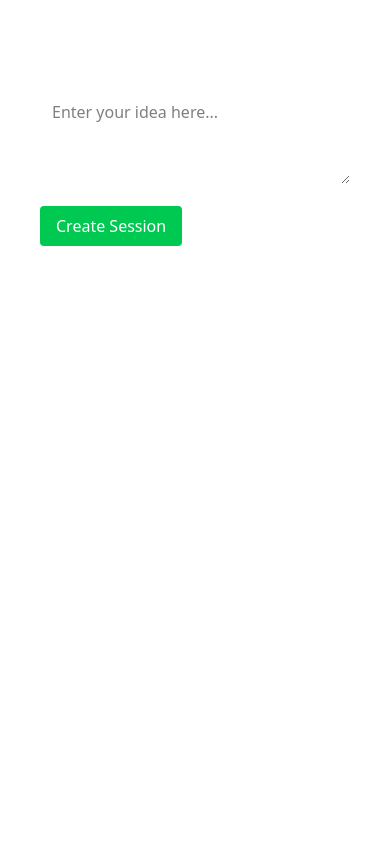
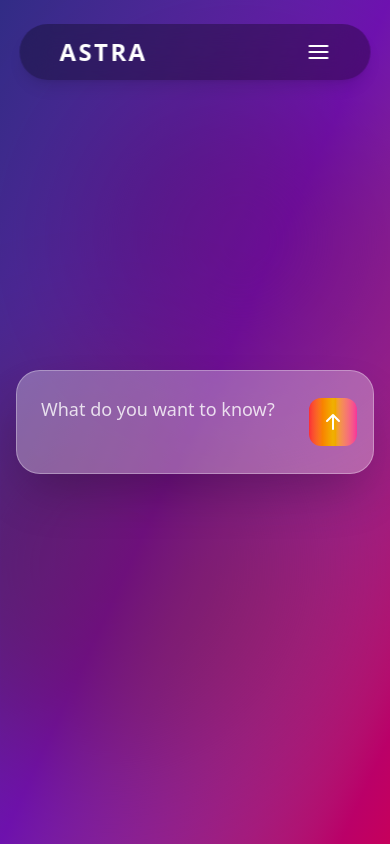
Before and after one commit to pranavkhaspa/ASTRA-4755T, a React (Vite) app: page /session in a window 390 px wide. Built offline with nearby package versions, Linux system fonts and the light colour scheme.

Commit message:
classifier

```diff
--- a/src/components/Session.jsx
+++ b/src/components/Session.jsx
@@ -3,10 +3,13 @@ import axios from "axios";
 import { useLocation, useNavigate } from "react-router-dom";
 
 const Session = () => {
+  const [menuOpen, setMenuOpen] = useState(false);
   const [idea, setIdea] = useState("");
+
   const location = useLocation();
   const navigate = useNavigate();
 
+  // Get userId from navigation state or fallback localStorage
   const userId = location.state?.userId || localStorage.getItem("userId");
 
   const handleCreateSession = async () => {
@@ -24,35 +27,178 @@ const Session = () => {
 
       const sessionId = res.data.sessionId;
 
-      // Save to localStorage (optional persistence)
+      // Save to localStorage for persistence
       localStorage.setItem("sessionId", sessionId);
       localStorage.setItem("userIdea", idea);
 
       alert(`Session created with ID: ${sessionId}`);
       setIdea("");
 
-      // Pass sessionId and idea to Clairifier
+      // Navigate to Clairifier with sessionId and userIdea
       navigate("/clairifier", { state: { sessionId, userIdea: idea } });
     } catch (err) {
       alert(err.response?.data?.error || "Failed to create session");
     }
   };
 
+  const ArrowIcon = () => (
+    <svg
+      width="24"
+      height="24"
+      viewBox="0 0 24 24"
+      fill="none"
+      xmlns="http://www.w3.org/2000/svg"
+      className="text-white w-6 h-6"
+    >
+      <path
+        d="M12 5L12 19M12 5L6 11M12 5L18 11"
+        stroke="currentColor"
+        strokeWidth="2"
+        strokeLinecap="round"
+        strokeLinejoin="round"
+      />
+    </svg>
+  );
+
+  const MenuIcon = () => (
+    <svg
+      width="24"
+      height="24"
+      viewBox="0 0 24 24"
+      fill="none"
+      stroke="currentColor"
+      strokeWidth="2"
+      strokeLinecap="round"
+      strokeLinejoin="round"
+      xmlns="http://www.w3.org/2000/svg"
+    >
+      <line x1="3" y1="12" x2="21" y2="12"></line>
+      <line x1="3" y1="6" x2="21" y2="6"></line>
+      <line x1="3" y1="18" x2="21" y2="18"></line>
+    </svg>
+  );
+
   return (
-    <div className="p-10 text-white">
-      <h1 className="text-2xl font-bold mb-4">Start a Session</h1>
+    <div className="relative w-screen h-screen flex flex-col items-center justify-center bg-gradient-to-br from-indigo-900 via-purple-800 to-pink-700 overflow-hidden">
+      {/* Floating Blobs */}
+      <div className="absolute w-80 h-80 bg-pink-500/40 rounded-full filter blur-3xl mix-blend-multiply top-20 left-20 animate-blob1"></div>
+      <div className="absolute w-96 h-96 bg-yellow-400/30 rounded-full filter blur-3xl mix-blend-multiply bottom-20 right-20 animate-blob2"></div>
+
+      {/* Background Text */}
+      <div className="absolute inset-0 flex items-center justify-center pointer-events-none z-0">
+        <h1 className="text-[28vw] md:text-[20rem] font-black text-white/5 tracking-tighter leading-none select-none animate-bg-text">
+          ASTRA
+        </h1>
+      </div>
+
+      {/* Navbar */}
+      <nav className="absolute top-6 left-1/2 transform -translate-x-1/2 flex justify-between items-center bg-black/30 backdrop-blur-lg text-white px-10 py-3 rounded-full shadow-lg z-10 w-[90%] max-w-6xl space-x-6">
+        <div className="font-bold text-2xl tracking-widest">ASTRA</div>
+
+        <ul className="hidden md:flex space-x-8 items-center relative text-sm font-medium tracking-wider">
+          <li>
+            <a href="#" className="px-4 py-2 rounded-full hover:bg-white/20 transition-colors">
+              DASHBOARD
+            </a>
+          </li>
+          <li className="relative group">
+            <button className="px-4 py-2 rounded-full hover:bg-white/20 transition-colors">
+              WORKSPACE
+            </button>
+            <ul className="absolute top-full left-0 mt-2 w-48 bg-black/80 backdrop-blur-md rounded-xl shadow-lg opacity-0 group-hover:opacity-100 transform scale-95 group-hover:scale-100 transition-all duration-300 z-20">
+              <li>
+                <a href="#" className="block px-4 py-2 text-white hover:bg-white/20 transition-colors rounded-t-xl">
+                  Project Alpha
+                </a>
+              </li>
+              <li>
+                <a href="#" className="block px-4 py-2 text-white hover:bg-white/20 transition-colors">
+                  Project Beta
+                </a>
+              </li>
+              <li>
+                <a href="#" className="block px-4 py-2 text-white hover:bg-white/20 transition-colors rounded-b-xl">
+                  Project Gamma
+                </a>
+              </li>
+            </ul>
+          </li>
+        </ul>
+
+        <button className="hidden md:block px-6 py-2 rounded-full bg-gradient-to-r from-red-500 via-yellow-500 to-pink-500 text-white font-semibold shadow-lg transition-all duration-500 hover:from-purple-500 hover:via-pink-500 hover:to-yellow-400 hover:scale-105 transform">
+          Get Started
+        </button>
+
+        <button onClick={() => setMenuOpen(!menuOpen)} className="text-white text-3xl md:hidden focus:outline-none z-30">
+          <MenuIcon />
+        </button>
+      </nav>
+
+      {/* Mobile Menu */}
+      {menuOpen && (
+        <div className="md:hidden absolute top-16 left-1/2 transform -translate-x-1/2 flex flex-col bg-black/40 backdrop-blur-lg rounded-xl py-4 px-6 space-y-3 z-20">
+          <ul className="flex flex-col text-center space-y-3 text-xl">
+            <li>
+              <a href="#" onClick={() => setMenuOpen(false)} className="hover:text-yellow-300 transition-colors">
+                DASHBOARD
+              </a>
+            </li>
+            <li>
+              <a href="#" onClick={() => setMenuOpen(false)} className="hover:text-yellow-300 transition-colors">
+                WORKSPACE
+              </a>
+            </li>
+          </ul>
+        </div>
+      )}
+
+      {/* Main Content */}
+      <main className="relative z-10 flex flex-col items-center w-full max-w-2xl px-4 animate-content-fade-in">
+        <div className="relative w-full">
+          <div className="relative bg-white/30 border border-white/30 rounded-3xl shadow-2xl backdrop-blur-2xl">
             <textarea
-        placeholder="Enter your idea here..."
+              placeholder="What do you want to know?"
               value={idea}
               onChange={(e) => setIdea(e.target.value)}
-        className="w-full h-24 p-3 rounded text-black"
+              onKeyPress={(e) => e.key === "Enter" && handleCreateSession()}
+              className="w-full h-24 p-6 bg-transparent text-lg text-white placeholder-white/80 focus:outline-none rounded-2xl resize-none"
             />
             <button
               onClick={handleCreateSession}
-        className="mt-4 bg-green-500 px-4 py-2 rounded"
+              className="absolute top-1/2 right-4 transform -translate-y-1/2 w-12 h-12 bg-gradient-to-r from-red-500 via-yellow-500 to-pink-500 rounded-xl flex items-center justify-center transition-all duration-300 hover:from-purple-500 hover:via-pink-500 hover:to-yellow-400 hover:scale-105"
+              aria-label="Create Session"
             >
-        Create Session
+              <ArrowIcon />
             </button>
+          </div>
+        </div>
+      </main>
+
+      <style>{`
+        @keyframes contentFadeIn {
+          from { opacity: 0; transform: translateY(50px); }
+          to { opacity: 1; transform: translateY(0); }
+        }
+        .animate-content-fade-in { animation: contentFadeIn 1s ease-out 0.5s forwards; }
+
+        @keyframes blob1Animation {
+          0%, 100% { transform: translate(0, 0) scale(1); }
+          50% { transform: translate(20px, 20px) scale(1.1); }
+        }
+        .animate-blob1 { animation: blob1Animation 8s ease-in-out infinite; }
+
+        @keyframes blob2Animation {
+          0%, 100% { transform: translate(0, 0) scale(1); }
+          50% { transform: translate(-25px, -20px) scale(1.1); }
+        }
+        .animate-blob2 { animation: blob2Animation 10s ease-in-out infinite; }
+
+        @keyframes bgTextFadeIn {
+          from { opacity: 0; transform: scale(1.2); }
+          to { opacity: 0.05; transform: scale(1); }
+        }
+        .animate-bg-text { animation: bgTextFadeIn 2s ease-out forwards; }
+      `}</style>
     </div>
   );
 };
--- a/src/output.css
+++ b/src/output.css
@@ -103,7 +103,7 @@
   }
   html, :host {
     line-height: 1.5;
-
+    -webkit-text-size-adjust: 100%;
     tab-size: 4;
     font-family: var(--default-font-family, ui-sans-serif, system-ui, sans-serif, "Apple Color Emoji", "Segoe UI Emoji", "Segoe UI Symbol", "Noto Color Emoji");
     font-feature-settings: var(--default-font-feature-settings, normal);
@@ -567,6 +567,9 @@
   }
   .resize {
     resize: both;
+  }
+  .resize-none {
+    resize: none;
   }
   .list-disc {
     list-style-type: disc;
```
Lines whose indentation alone changed are shown as unchanged.
